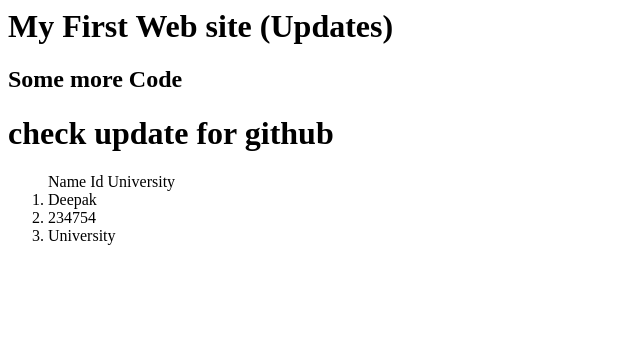
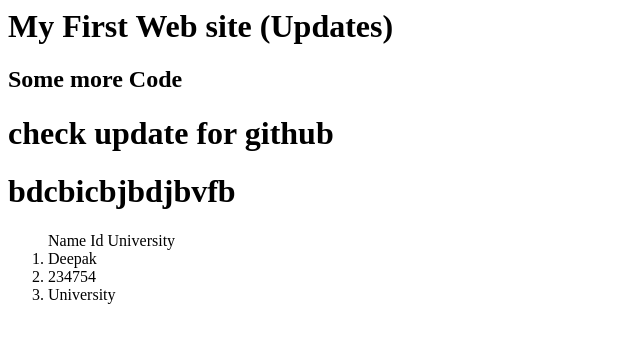
Before and after one commit to IamNithesh/GitHub-demo, a plain HTML site: page index.html in a window 1280 px wide. Shown: the whole page, without its empty margins (0-640 px from the left). Drawn offline with Linux system fonts and the light colour scheme.

Commit message:
Version6

```diff
--- a/index.html
+++ b/index.html
@@ -3,6 +3,7 @@
   <h1>My First Web site (Updates)</h1>
   <h2>Some more Code </h2>
   <h1>check update for github</h1>
+  <h1>bdcbicbjbdjbvfb</h1>
   <ol>
     <th>Name</th>
     <th>Id</th>
```
